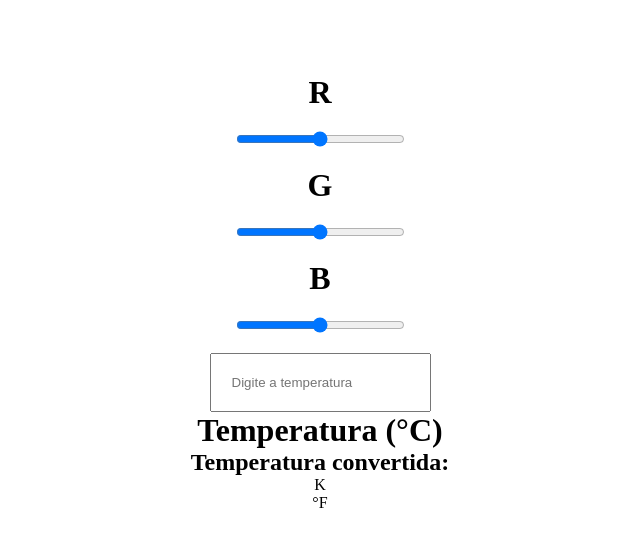
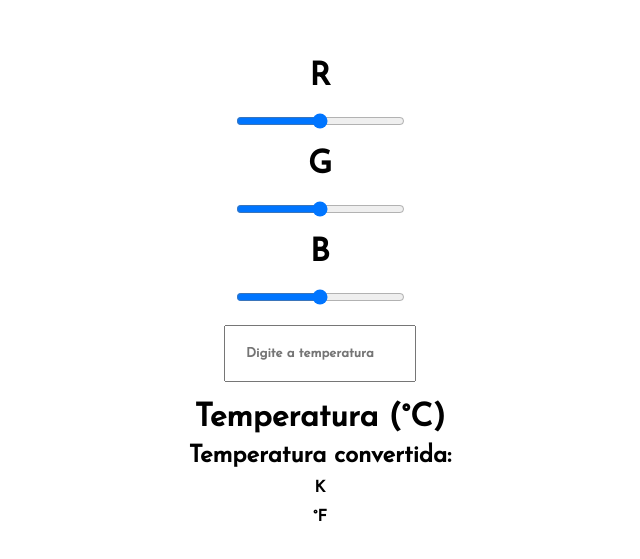
Before and after one commit to talespcalvi/conversos-de-temperatura-2, a plain HTML site: page index.html in a window 1280 px wide. Shown: the part 107-666 px from the top of the page, without its empty margins (320-960 px from the left). Drawn offline with Linux system fonts and the light colour scheme.

Commit message:
Update style.css

```diff
--- a/style.css
+++ b/style.css
@@ -1,6 +1,10 @@
+@import url(https://fonts.googleapis.com/css2?family=Josefin+Sans&display=swap);
+
 * {
     padding: 0;
     margin: 0;
+    font-family: 'Josefin Sans', sans-serif;
+    font-weight: bold;
 }
 
 body {
@@ -26,3 +30,20 @@ h1 {
     display: flex;
     flex-direction: column;
 }
+
+#t {
+    margin-top: 20px;
+}
+
+#tc {
+    margin-top: 10px;
+}
+
+p {
+    margin-top: 10px;
+}
+
+#kelvin, #fahrenheit {
+    margin-top: 10px;
+    font-size: 18px;
+}
```
